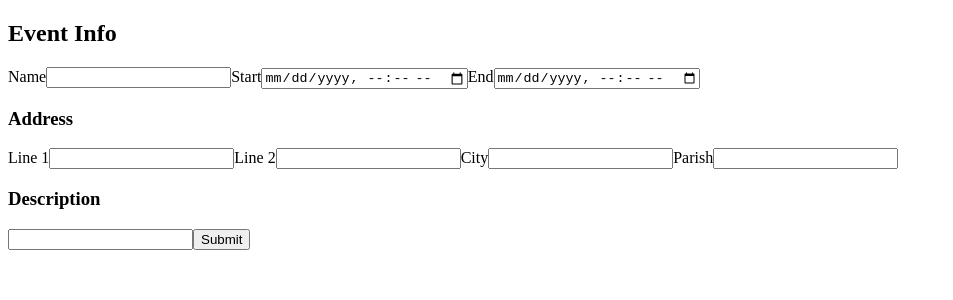
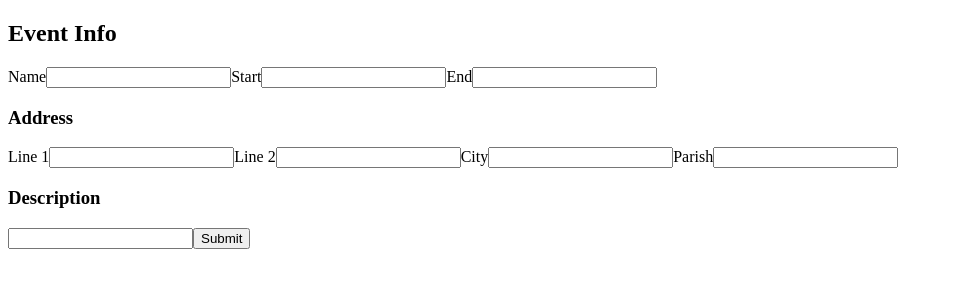
Before and after one commit to Adjoa/happenings-ja, a React (Create React App) app in the folder client/: page /events/new in a window 1280 px wide. Shown: the top 300 px of the page, without its empty margins (0-953 px from the left). Built offline with nearby package versions, Linux system fonts and the light colour scheme.

Commit message:
in EventForm, use addEvent to send form data

```diff
--- a/client/src/components/EventForm.js
+++ b/client/src/components/EventForm.js
@@ -31,11 +31,8 @@ class EventForm extends React.Component {
 
   handleSubmit = (event) => {
     event.preventDefault();
-    this.props.store.dispatch({
-      type: 'ADD_EVENT',
-      organizer: this.state,
-    });
-    this.setState(this.initialState)
+    this.props.addEvent(this.state);
+    this.setState(this.initialState);
   }
 
   render() {
@@ -48,11 +45,11 @@ class EventForm extends React.Component {
               name="event[name]"
               onChange={this.handleChange} />
             <label>Start</label>
-            <input type="datetime-local"
+            <input type="text"
               name="event[start_time]"
               onChange={this.handleChange} />
             <label>End</label>
-            <input type="datetime-local"
+            <input type="text"
               name="event[end_time]"
               onChange={this.handleChange} />
             <h3>Address</h3>
```
